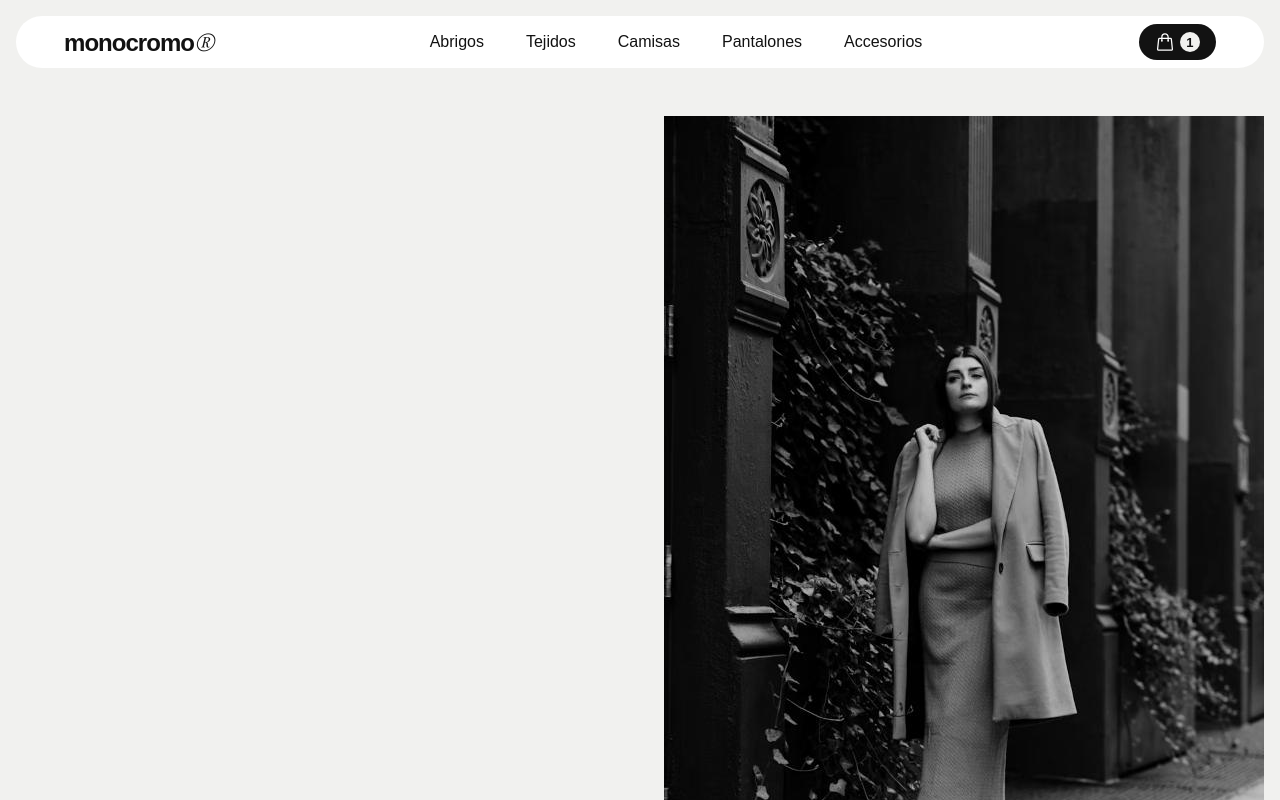
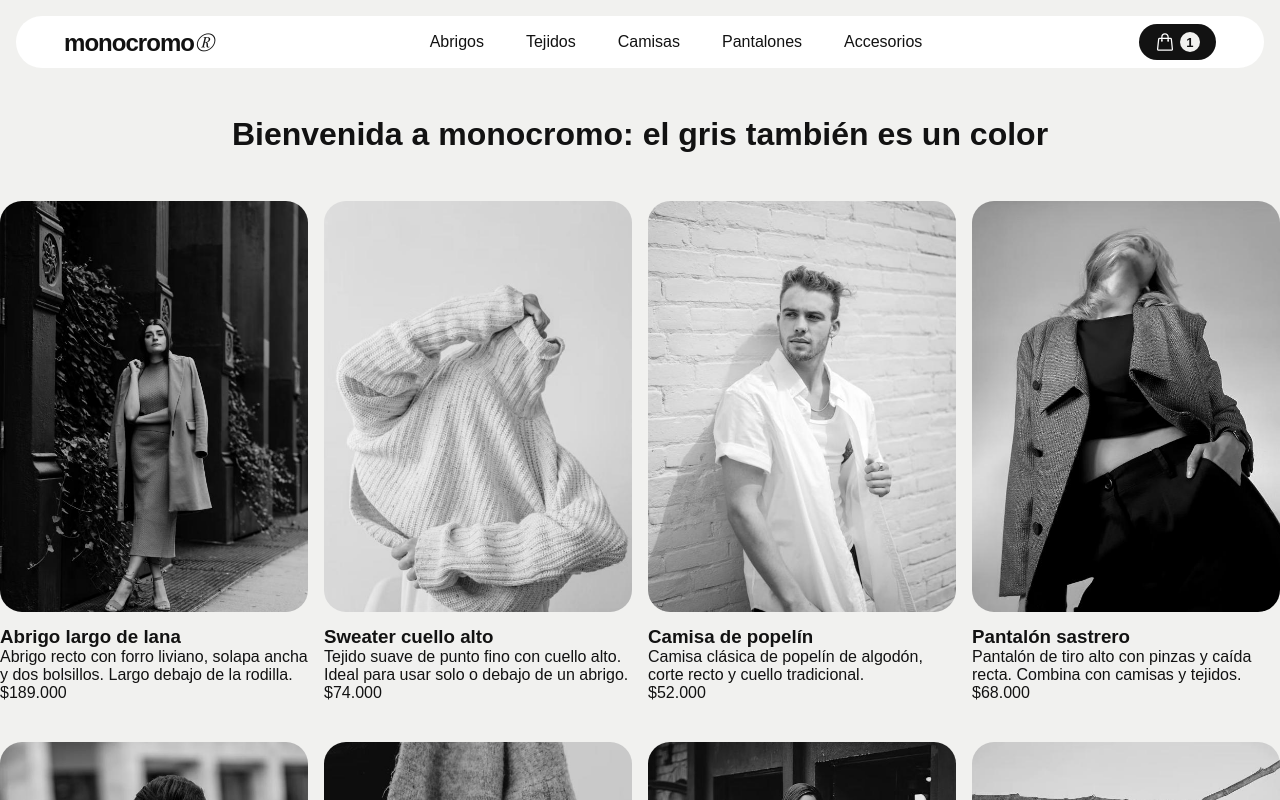
Before and after one commit to ceg1907/monocromo-ecommerce, a React (Vite) app: page / in a window 1280 px wide. Shown: the top 800 px of the page. Built offline with nearby package versions, Linux system fonts and the light colour scheme.

Commit message:
feat: agregar favicon de monocromo

```diff
--- a/index.html
+++ b/index.html
@@ -4,6 +4,7 @@
 <head>
   <meta charset="UTF-8" />
   <meta name="viewport" content="width=device-width, initial-scale=1.0" />
+  <link rel="icon" type="image/svg+xml" href="/favicon.svg" />
   <title>monocromo® | Indumentaria</title>
 </head>
 
--- /dev/null
+++ b/src/components/ItemList/ItemList.css
@@ -0,0 +1,7 @@
+.box-products {
+    display: grid;
+    grid-template-columns: repeat(auto-fill, minmax(280px, 1fr));
+    width: 100%;
+    gap: 40px 16px;
+    margin: 3rem;
+}
--- a/src/components/ItemList/ItemList.jsx
+++ b/src/components/ItemList/ItemList.jsx
@@ -1,3 +1,5 @@
+import './ItemList.css';
+
 import ProductCard from '../ProductCard/ProductCard';
 
 const ItemList = ({ items }) => {
--- a/src/components/ItemListContainer/ItemListContainer.css
+++ b/src/components/ItemListContainer/ItemListContainer.css
@@ -2,7 +2,10 @@
 
 .box-main {
     display: flex;
+    flex-direction: column;
     justify-content: center;
     align-items: center;
     margin: 3rem 1rem;
+    max-width: 1360px;
+    margin: 3rem auto;
 }
--- a/src/components/ProductCard/ProductCard.css
+++ b/src/components/ProductCard/ProductCard.css
@@ -0,0 +1,9 @@
+.img-card {
+    width: 100%;
+    aspect-ratio: 3/4;
+    object-fit: cover;
+    border-radius: 22px;
+}
+.box-description-item {
+    margin-top: 10px;
+}
--- a/src/components/ProductCard/ProductCard.jsx
+++ b/src/components/ProductCard/ProductCard.jsx
@@ -1,10 +1,16 @@
+import './ProductCard.css';
+
 const ProductCard = ({ item }) => {
     return (
-        <article>
-            <img src={item.img} alt={item.name} />
-            <h3>{item.name}</h3>
-            <p>{item.description}</p>
-            <span>${item.price.toLocaleString('es-AR')}</span>
+        <article className='product-card'>
+            <img src={item.img} alt={item.name} className='img-card' />
+            <div className='box-description-item'>
+                <h3 className='card-tittle'>{item.name}</h3>
+                <p>{item.description}</p>
+                <span className='card-price'>
+                    ${item.price.toLocaleString('es-AR')}
+                </span>
+            </div>
         </article>
     );
 };
```
Also changed, not shown: public/favicon.svg (added).
